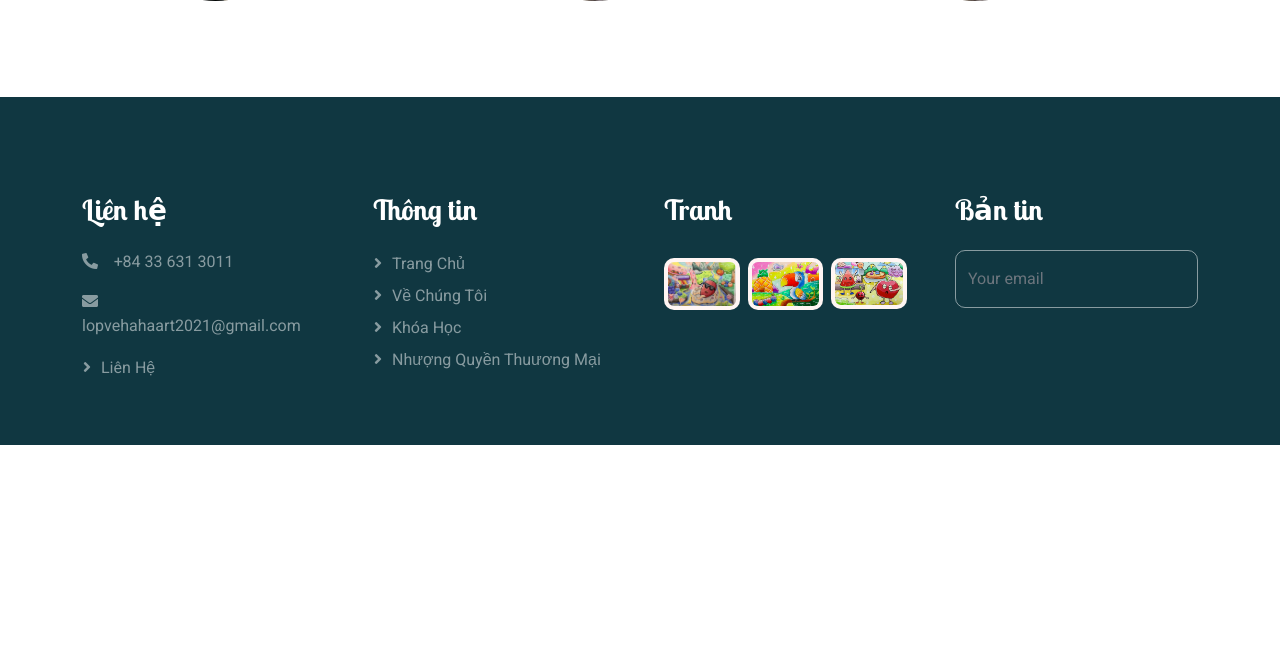
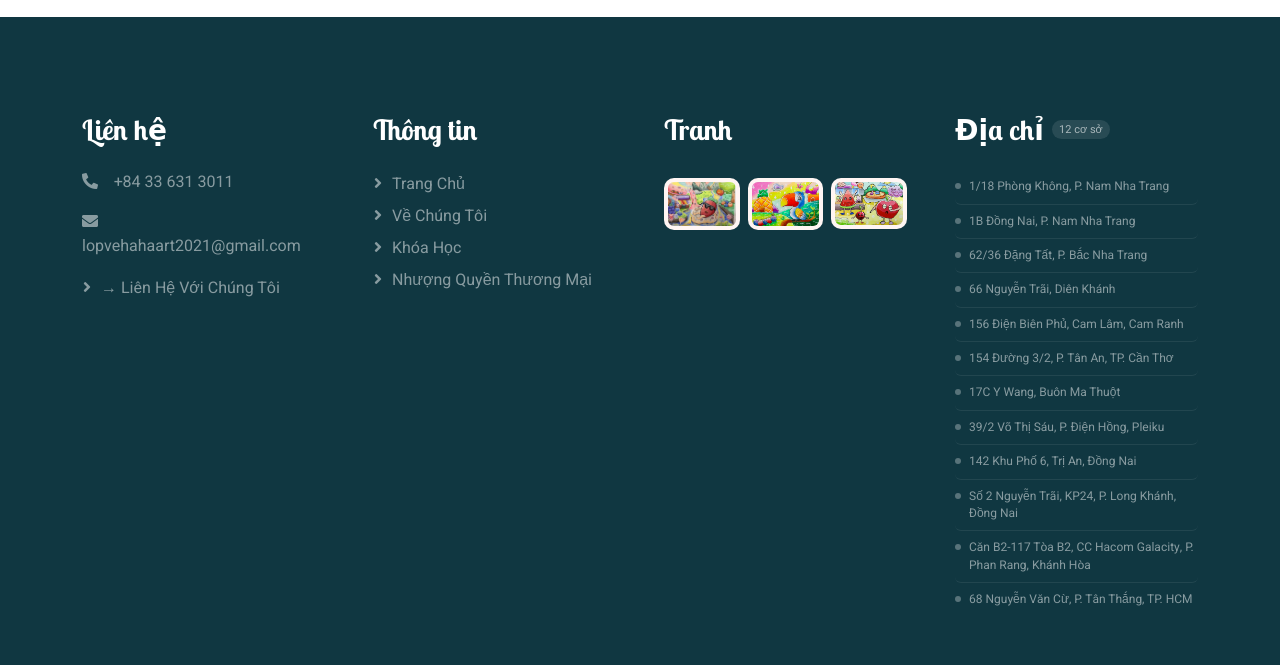
Before and after one commit to HoangSama213/haha_art, a Django app: page /about/ in a window 1280 px wide. Shown: the part 2377-3042 px from the top of the page. Before the commit the page ends 2822 px from the top, so only its background shows below. Run offline with Django 5.2, Linux system fonts and the light colour scheme; data comes from the database, SQL or seed files in the repository; some libraries are stand-ins or nearby versions.

Commit message:
sua nav va footer

```diff
--- a/main/templates/main/base.html
+++ b/main/templates/main/base.html
@@ -1,7 +1,19 @@
 {% load static %}
 <!DOCTYPE html>
 <html lang="en">
+<style>
+    .addr-item { cursor: default; border-radius: 6px; padding-left: 0; }
+.addr-item:hover { background: rgba(255,255,255,0.05); padding-left: 6px; }
+.addr-item:hover .addr-dot { background: rgba(255,255,255,0.7) !important; }
+.addr-item:hover span:last-child { color: rgba(255,255,255,0.85) !important; }
 
+@keyframes fadeInUp {
+  from { opacity: 0; transform: translateY(8px); }
+  to   { opacity: 1; transform: translateY(0); }
+}
+.addr-item { animation: fadeInUp 0.3s ease both; }
+.addr-item:nth-child(n) { animation-delay: calc(0.03s * var(--i, 1)); }
+</style>
 <head>
     <meta charset="utf-8">
     <title>{% block title %}Kider - Preschool Website{% endblock %}</title>
@@ -35,7 +47,7 @@
 <!-- NAVBAR -->
 <nav class="navbar navbar-expand-lg bg-white navbar-light sticky-top px-4 px-lg-5 py-lg-0">
     <a href="/" class="navbar-brand d-flex align-items-center">
-    <img src="{% static 'img/img-removebg-preview.png' %}" alt="Haha Art" style="height:200px;" class="me-2">
+    <img src="{% static 'img/img-removebg-preview.png' %}" alt="Haha Art" style="height:120px;" class="me-2">
     <span class="fw-bold text-primary">Haha Art</span>
 </a>
 
@@ -48,7 +60,7 @@
             <a href="/" class="nav-item nav-link">Trang chủ</a>
             <a href="{% url 'about:aboutus' %}" class="nav-item nav-link">Về chúng tôi</a>
             <a href="{% url 'classes:index' %}" class="nav-item nav-link">Khóa học</a>
-            <a href="{% url 'franchise:franchise' %}" class="nav-item nav-link">Nhượng quyền thuương mại</a>
+            <a href="{% url 'franchise:franchise' %}" class="nav-item nav-link">Nhượng quyền thương mại</a>
 
             <div class="nav-item dropdown">
                 <a href="#" class="nav-link dropdown-toggle" data-bs-toggle="dropdown">Trang</a>
@@ -77,25 +89,27 @@
   <div class="container py-5">
     <div class="row g-5">
 
+      <!-- Liên hệ -->
       <div class="col-lg-3 col-md-6">
         <h3 class="text-white mb-4">Liên hệ</h3>
         <p><i class="fa fa-phone-alt me-3"></i>+84 33 631 3011</p>
         <p><i class="fa fa-envelope me-3"></i>lopvehahaart2021@gmail.com</p>
-                <p><a href="{% url 'contact:contact' %}" class="btn btn-link text-white-50">Liên hệ</a></p>
+        <a href="{% url 'contact:contact' %}" class="btn btn-link text-white-50">→ Liên hệ với chúng tôi</a>
       </div>
 
+      <!-- Thông tin -->
       <div class="col-lg-3 col-md-6">
         <h3 class="text-white mb-4">Thông tin</h3>
         <a href="/" class="btn btn-link text-white-50">Trang chủ</a>
         <a href="{% url 'about:aboutus' %}" class="btn btn-link text-white-50">Về chúng tôi</a>
         <a href="{% url 'classes:index' %}" class="btn btn-link text-white-50">Khóa học</a>
-            <a href="{% url 'franchise:franchise' %}" class="btn btn-link text-white-50">Nhượng quyền thuương mại</a>
+        <a href="{% url 'franchise:franchise' %}" class="btn btn-link text-white-50">Nhượng quyền thương mại</a>
       </div>
 
+      <!-- Tranh -->
       <div class="col-lg-3 col-md-6">
         <h3 class="text-white mb-4">Tranh</h3>
         <div class="row g-2 pt-2">
-
           {% for p in products|slice:":3" %}
           <div class="col-4">
             <img class="img-fluid rounded bg-light p-1" src="{{ p.images.url }}" alt="{{ p.title }}">
@@ -104,9 +118,62 @@
         </div>
       </div>
 
+      <!-- Địa chỉ -->
 <div class="col-lg-3 col-md-6">
-                <h3 class="text-white mb-4">Bản tin</h3>
-                <input class="form-control bg-transparent w-100 py-3" placeholder="Your email">
+  <div class="d-flex align-items-center gap-2 mb-4">
+    <h3 class="text-white mb-0">Địa chỉ</h3>
+    <span class="badge rounded-pill" style="background:rgba(255,255,255,0.1);color:rgba(255,255,255,0.6);font-size:11px;font-weight:400;">12 cơ sở</span>
+  </div>
+  <div class="addr-list">
+    <div class="addr-item d-flex align-items-start gap-2 py-2" style="border-bottom:0.5px solid rgba(255,255,255,0.08);">
+      <span class="addr-dot" style="width:6px;height:6px;border-radius:50%;background:rgba(255,255,255,0.3);flex-shrink:0;margin-top:5px;"></span>
+      <span style="font-size:12px;line-height:1.45;color:rgba(255,255,255,0.5);">1/18 Phòng Không, P. Nam Nha Trang</span>
+    </div>
+    <div class="addr-item d-flex align-items-start gap-2 py-2" style="border-bottom:0.5px solid rgba(255,255,255,0.08);">
+      <span class="addr-dot" style="width:6px;height:6px;border-radius:50%;background:rgba(255,255,255,0.3);flex-shrink:0;margin-top:5px;"></span>
+      <span style="font-size:12px;line-height:1.45;color:rgba(255,255,255,0.5);">1B Đồng Nai, P. Nam Nha Trang</span>
+    </div>
+    <div class="addr-item d-flex align-items-start gap-2 py-2" style="border-bottom:0.5px solid rgba(255,255,255,0.08);">
+      <span class="addr-dot" style="width:6px;height:6px;border-radius:50%;background:rgba(255,255,255,0.3);flex-shrink:0;margin-top:5px;"></span>
+      <span style="font-size:12px;line-height:1.45;color:rgba(255,255,255,0.5);">62/36 Đặng Tất, P. Bắc Nha Trang</span>
+    </div>
+    <div class="addr-item d-flex align-items-start gap-2 py-2" style="border-bottom:0.5px solid rgba(255,255,255,0.08);">
+      <span class="addr-dot" style="width:6px;height:6px;border-radius:50%;background:rgba(255,255,255,0.3);flex-shrink:0;margin-top:5px;"></span>
+      <span style="font-size:12px;line-height:1.45;color:rgba(255,255,255,0.5);">66 Nguyễn Trãi, Diên Khánh</span>
+    </div>
+    <div class="addr-item d-flex align-items-start gap-2 py-2" style="border-bottom:0.5px solid rgba(255,255,255,0.08);">
+      <span class="addr-dot" style="width:6px;height:6px;border-radius:50%;background:rgba(255,255,255,0.3);flex-shrink:0;margin-top:5px;"></span>
+      <span style="font-size:12px;line-height:1.45;color:rgba(255,255,255,0.5);">156 Điện Biên Phủ, Cam Lâm, Cam Ranh</span>
+    </div>
+    <div class="addr-item d-flex align-items-start gap-2 py-2" style="border-bottom:0.5px solid rgba(255,255,255,0.08);">
+      <span class="addr-dot" style="width:6px;height:6px;border-radius:50%;background:rgba(255,255,255,0.3);flex-shrink:0;margin-top:5px;"></span>
+      <span style="font-size:12px;line-height:1.45;color:rgba(255,255,255,0.5);">154 Đường 3/2, P. Tân An, TP. Cần Thơ</span>
+    </div>
+    <div class="addr-item d-flex align-items-start gap-2 py-2" style="border-bottom:0.5px solid rgba(255,255,255,0.08);">
+      <span class="addr-dot" style="width:6px;height:6px;border-radius:50%;background:rgba(255,255,255,0.3);flex-shrink:0;margin-top:5px;"></span>
+      <span style="font-size:12px;line-height:1.45;color:rgba(255,255,255,0.5);">17C Y Wang, Buôn Ma Thuột</span>
+    </div>
+    <div class="addr-item d-flex align-items-start gap-2 py-2" style="border-bottom:0.5px solid rgba(255,255,255,0.08);">
+      <span class="addr-dot" style="width:6px;height:6px;border-radius:50%;background:rgba(255,255,255,0.3);flex-shrink:0;margin-top:5px;"></span>
+      <span style="font-size:12px;line-height:1.45;color:rgba(255,255,255,0.5);">39/2 Võ Thị Sáu, P. Điện Hồng, Pleiku</span>
+    </div>
+    <div class="addr-item d-flex align-items-start gap-2 py-2" style="border-bottom:0.5px solid rgba(255,255,255,0.08);">
+      <span class="addr-dot" style="width:6px;height:6px;border-radius:50%;background:rgba(255,255,255,0.3);flex-shrink:0;margin-top:5px;"></span>
+      <span style="font-size:12px;line-height:1.45;color:rgba(255,255,255,0.5);">142 Khu Phố 6, Trị An, Đồng Nai</span>
+    </div>
+    <div class="addr-item d-flex align-items-start gap-2 py-2" style="border-bottom:0.5px solid rgba(255,255,255,0.08);">
+      <span class="addr-dot" style="width:6px;height:6px;border-radius:50%;background:rgba(255,255,255,0.3);flex-shrink:0;margin-top:5px;"></span>
+      <span style="font-size:12px;line-height:1.45;color:rgba(255,255,255,0.5);">Số 2 Nguyễn Trãi, KP24, P. Long Khánh, Đồng Nai</span>
+    </div>
+    <div class="addr-item d-flex align-items-start gap-2 py-2" style="border-bottom:0.5px solid rgba(255,255,255,0.08);">
+      <span class="addr-dot" style="width:6px;height:6px;border-radius:50%;background:rgba(255,255,255,0.3);flex-shrink:0;margin-top:5px;"></span>
+      <span style="font-size:12px;line-height:1.45;color:rgba(255,255,255,0.5);">Căn B2-117 Tòa B2, CC Hacom Galacity, P. Phan Rang, Khánh Hòa</span>
+    </div>
+    <div class="addr-item d-flex align-items-start gap-2 py-2">
+      <span class="addr-dot" style="width:6px;height:6px;border-radius:50%;background:rgba(255,255,255,0.3);flex-shrink:0;margin-top:5px;"></span>
+      <span style="font-size:12px;line-height:1.45;color:rgba(255,255,255,0.5);">68 Nguyễn Văn Cừ, P. Tân Thắng, TP. HCM</span>
+    </div>
+  </div>
 </div>
 
     </div>
```
Lines whose indentation alone changed are shown as unchanged.
